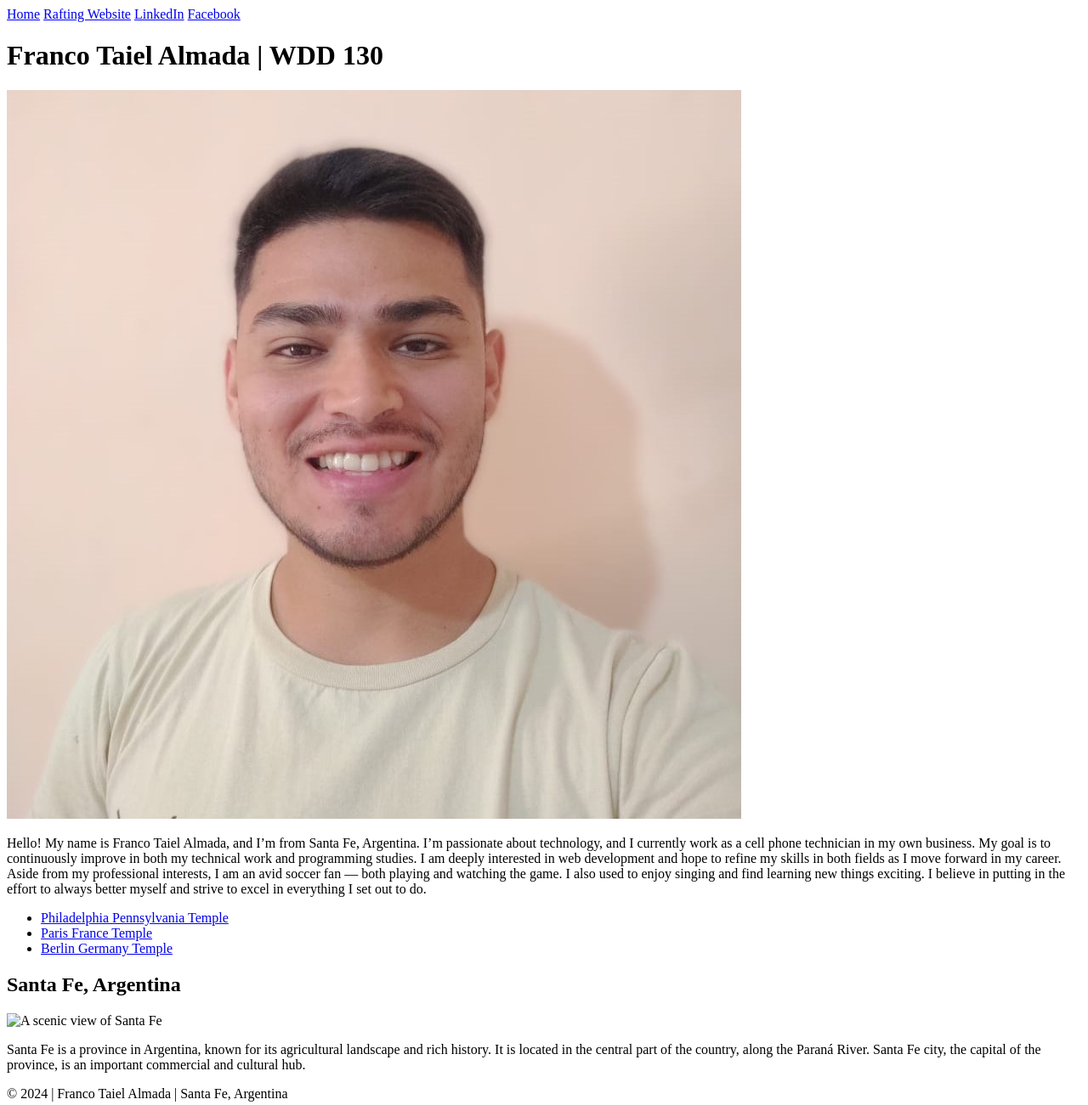
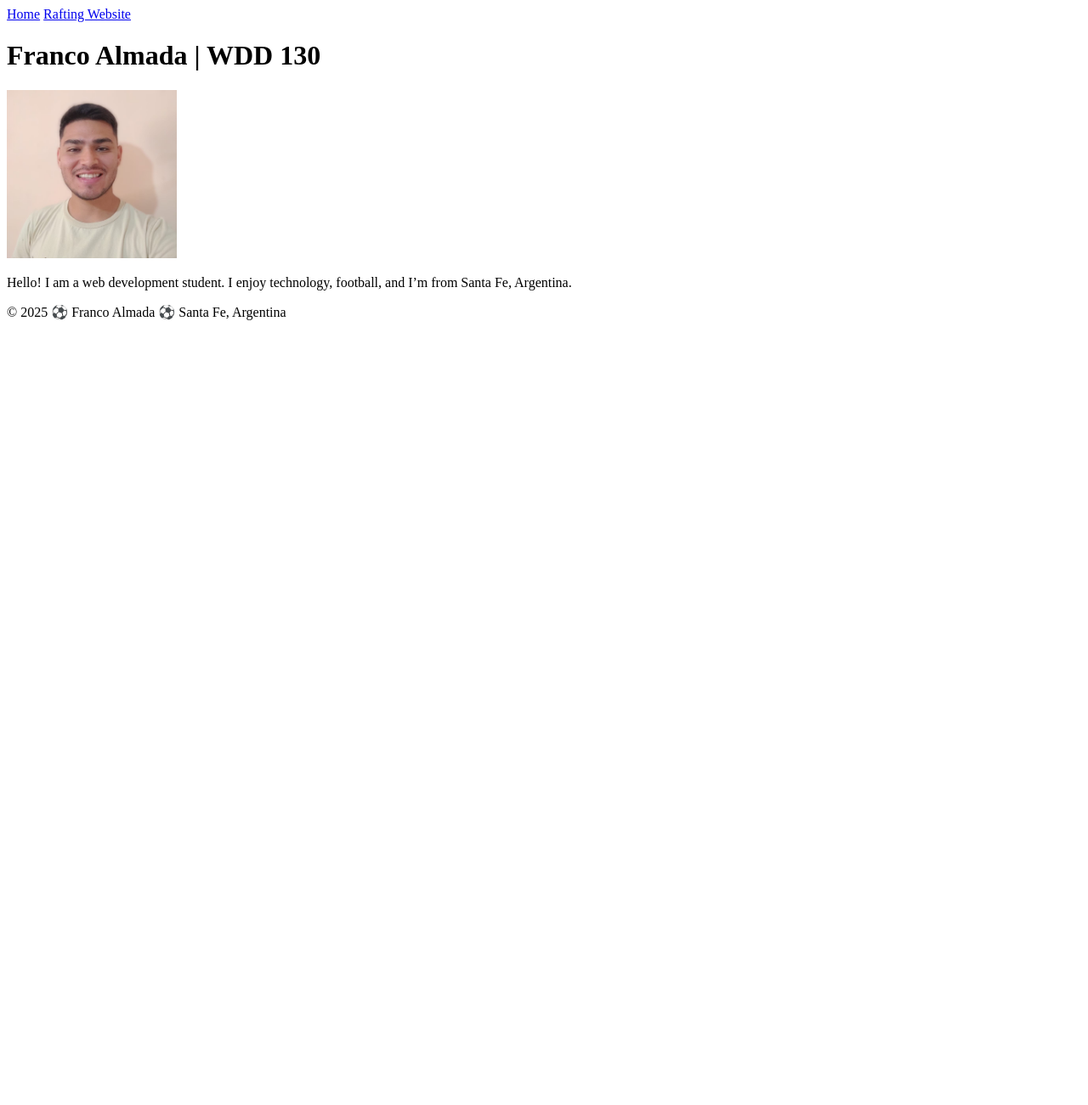
Before and after one commit to Falmada15/wdd130, a plain HTML site: page index.html in a window 1280 px wide. Shown: the whole page at 85% size. After the commit the page ends 800 px from the top, so only its background shows below. Drawn offline with Linux system fonts and the light colour scheme.

Commit message:
Updated index.html with personal description

```diff
--- a/index.html
+++ b/index.html
@@ -3,40 +3,22 @@
   <head>
     <meta charset="utf-8">
     <meta name="viewport" content="width=device-width, initial-scale=1.0">
-    <meta name="description" content="Franco Taiel Almada's home page. The page showcases personal information, interests, and includes details about Santa Fe, Argentina.">
-    <meta name="author" content="Franco Taiel Almada">
-    <title>Franco Taiel Almada | WDD 130</title>
-    <link rel="stylesheet" href="styles/styles.css">
+    <title>Franco Almada | WDD 130</title>
   </head>
   <body>
     <header>
       <nav>
         <a href="#">Home</a>
         <a href="wwr/">Rafting Website</a>
-        <a href="https://www.linkedin.com/in/franco-almada-bb7022248?utm_source=share&utm_campaign=share_via&utm_content=profile&utm_medium=android_app">LinkedIn</a>
-        <a href="https://www.facebook.com/franco.almada.92560?mibextid=ZbWKwL" target="_blank">Facebook</a>
       </nav>
     </header>
     <main>
-      <h1>Franco Taiel Almada | WDD 130</h1>
-      <img src="images/profile.jpg" alt="Hello, my name is Franco Taiel Almada">
-      <p>
-        Hello! My name is Franco Taiel Almada, and I’m from Santa Fe, Argentina. I’m passionate about technology, and I currently work as a cell phone technician in my own business. My goal is to continuously improve in both my technical work and programming studies. I am deeply interested in web development and hope to refine my skills in both fields as I move forward in my career. Aside from my professional interests, I am an avid soccer fan — both playing and watching the game. I also used to enjoy singing and find learning new things exciting. I believe in putting in the effort to always better myself and strive to excel in everything I set out to do.
-      </p>
-      <ul class="box">
-        <li><a href="https://www.churchofjesuschrist.org/temples/details/philadelphia-pennsylvania-temple" target="_blank">Philadelphia Pennsylvania Temple</a></li>
-        <li><a href="https://www.churchofjesuschrist.org/temples/details/paris-france-temple" target="_blank">Paris France Temple</a></li>
-        <li><a href="https://www.churchofjesuschrist.org/temples/details/berlin-germany-temple" target="_blank">Berlin Germany Temple</a></li>
-      </ul>
+      <h1>Franco Almada | WDD 130</h1>
+      <img src="images/profile.jpg" alt="Hello, my name is Franco Almada" width="200">
+      <p>Hello! I am a web development student. I enjoy technology, football, and I’m from Santa Fe, Argentina.</p>
     </main>
-    <aside class="box">
-      <h2>Santa Fe, Argentina</h2>
-      <img src="images/santa-fe.jpg" alt="A scenic view of Santa Fe">
-      <p>Santa Fe is a province in Argentina, known for its agricultural landscape and rich history. It is located in the central part of the country, along the Paraná River. Santa Fe city, the capital of the province, is an important commercial and cultural hub.</p>
-    </aside>
     <footer>
-      <p>&copy; 2024 | Franco Taiel Almada | Santa Fe, Argentina</p>
+      <p>&copy; 2025 ⚽ Franco Almada ⚽ Santa Fe, Argentina</p>
     </footer>
-    <!-- Last modified: 12/12/2024 -->
   </body>
 </html>
```
